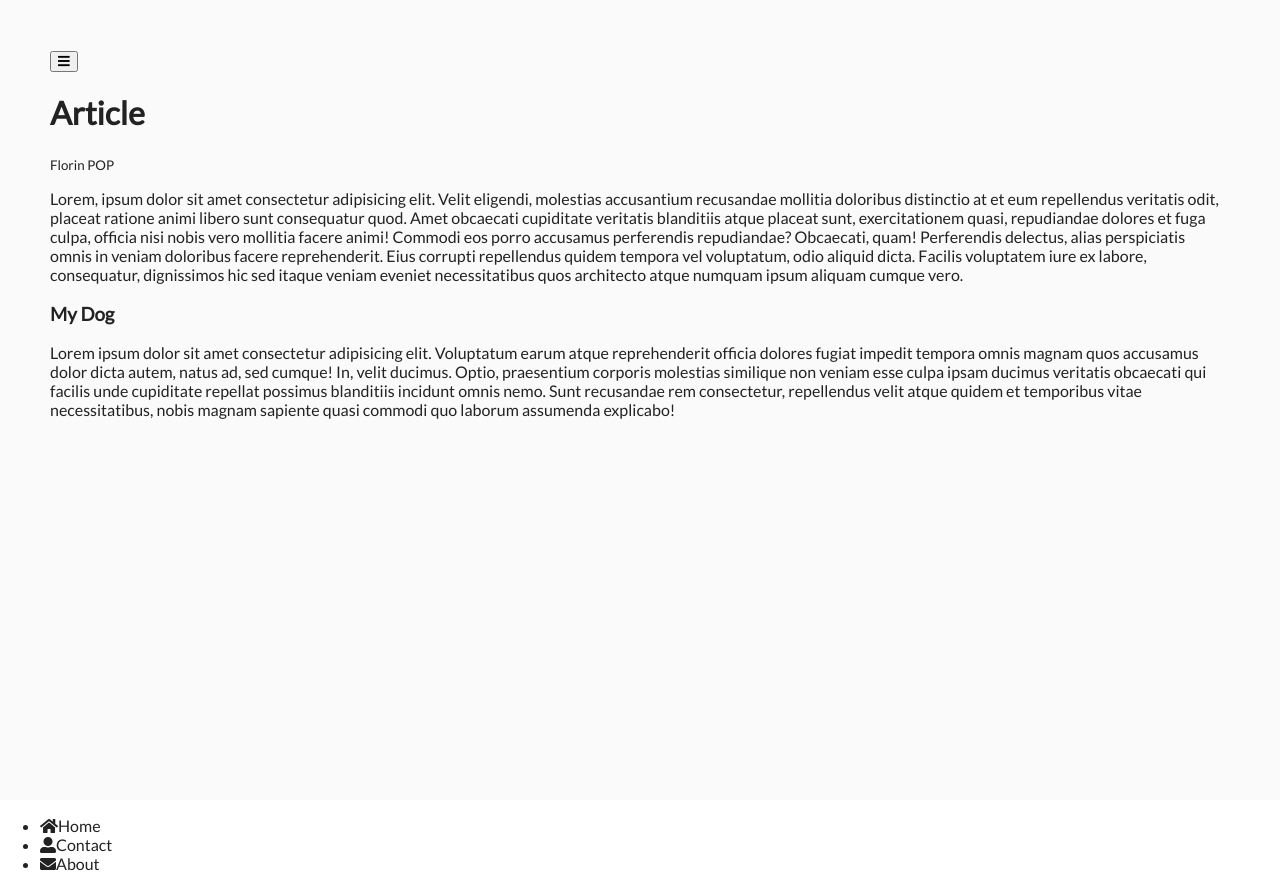
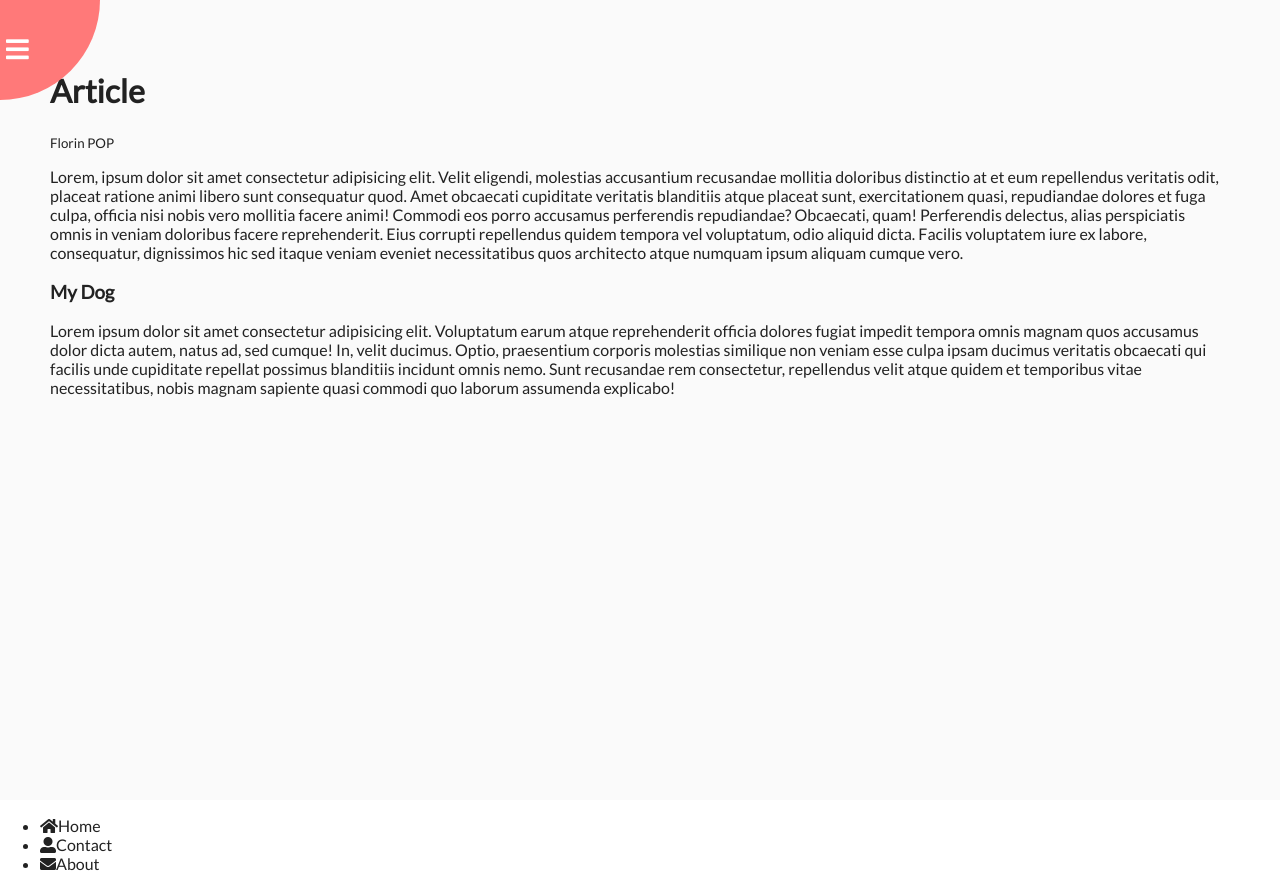
Before and after one commit to TreyK95/moving_navbar, a plain HTML site: page index.html in a window 1280 px wide. Drawn offline with Linux system fonts and the light colour scheme.

Commit message:
css done for circle container, circle , ciricle button , focus

```diff
--- a/style.css
+++ b/style.css
@@ -23,3 +23,33 @@ body {
 .container.show-nav {
   transform: rotate(-20deg);
 }
+
+.circle-container {
+  position: fixed;
+  top: -100px;
+  left: -100px;
+}
+
+.circle {
+  background-color: #ff7979;
+  height: 200px;
+  width: 200px;
+  border-radius: 50%;
+  position: relative;
+  transition: transform 0.5s linear;
+}
+
+.circle button {
+  position: absolute;
+  top: 50%;
+  left: 50%;
+  height: 100px;
+  background: transparent;
+  border: 0;
+  font-size: 26px;
+  color: #fff;
+}
+
+.circle button:focus {
+  outline: none;
+}
```
